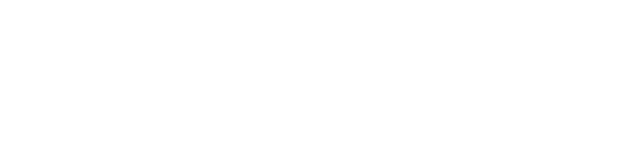
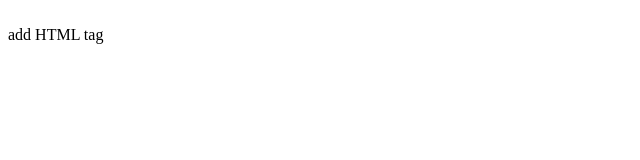
Before and after one commit to junil-choi/Test_git_junil, a plain HTML site: page index.html in a window 1280 px wide. Shown: the full height of the page, 0-640 px from the left. Drawn offline with Linux system fonts and the light colour scheme.

Commit message:
add HTL Tag

```diff
--- a/index.html
+++ b/index.html
@@ -1 +1,2 @@
 <html><br><html>
+add HTML tag
```
